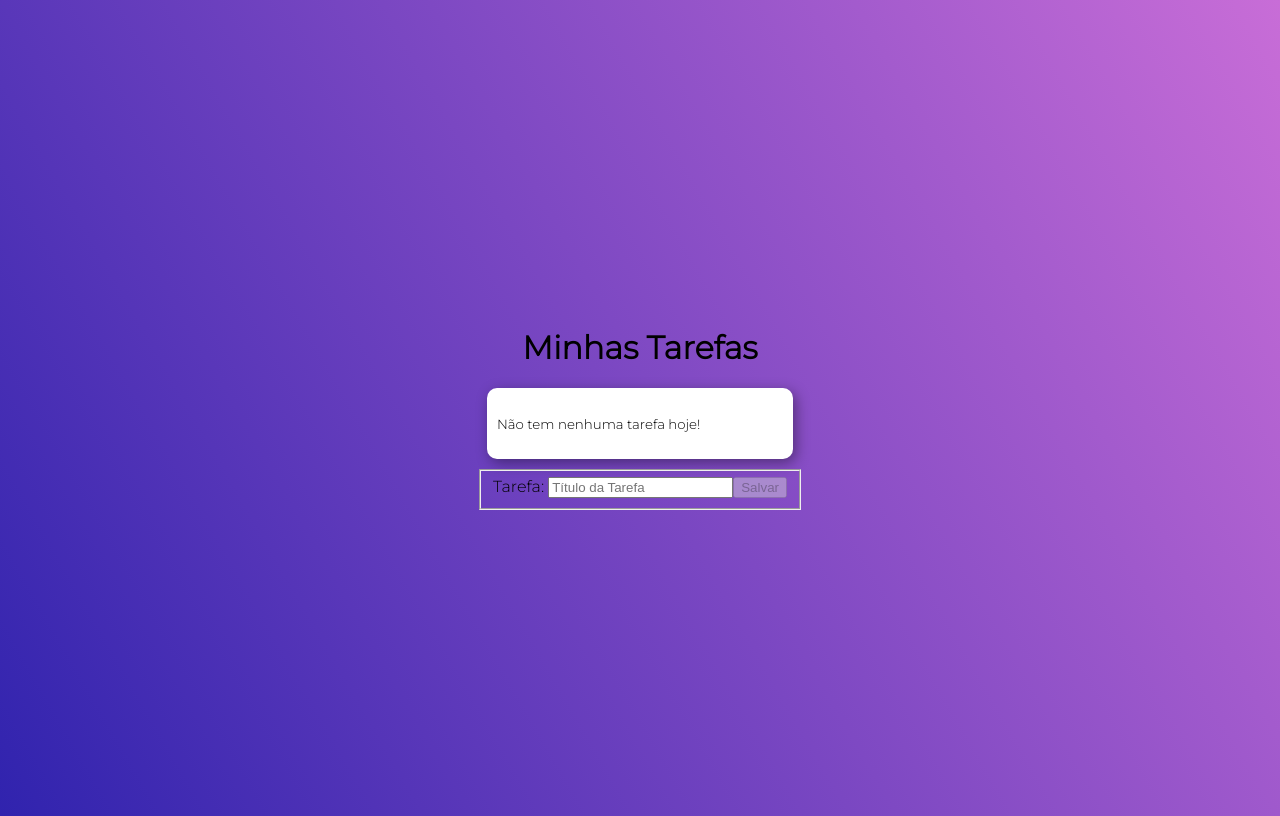
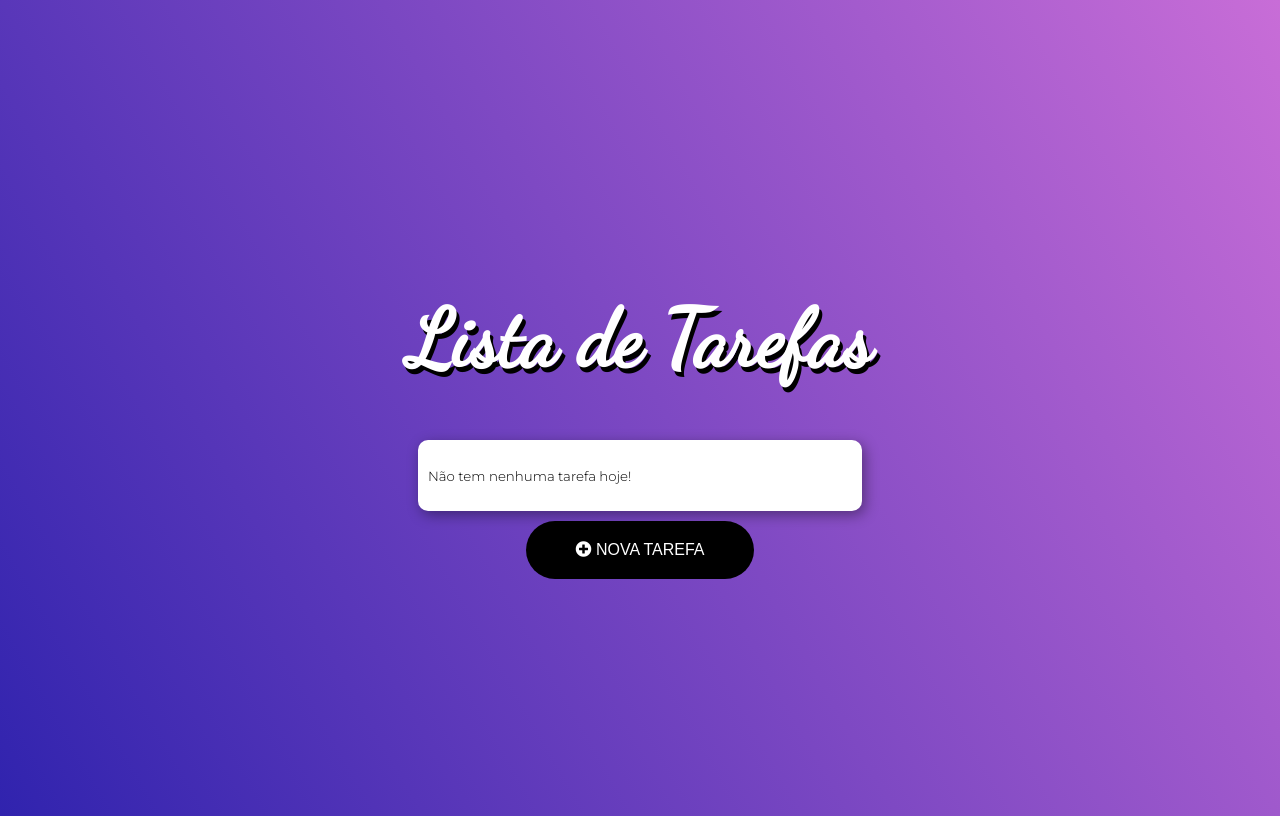
Before and after one commit to miltonhonji/Come-ando-com-Angular, an Angular app: page / in a window 1280 px wide. Built offline with nearby package versions, Linux system fonts and the light colour scheme.

Commit message:
Alterações e estabilizando a tela.

```diff
--- a/src/app/app.component.html
+++ b/src/app/app.component.html
@@ -1,5 +1,5 @@
-<h1>{{ title }}</h1>
-<ul>
+<h1 class="title animated jackInTheBox">Lista de Tarefas</h1>
+<ul class="animated flipInX" *ngIf="mode=='list'">
   <!--Mostrando quando não há nada cadastrado-->
   <p *ngIf="todos.length==0"><small>Não tem nenhuma tarefa hoje!</small></p>
   <li *ngFor="let todo of todos">
@@ -10,8 +10,9 @@
   </li>
 </ul>
 
+<div id="modal" *ngIf="mode=='add'" class="animated flipInX">
+  <h1 class="text-center">Nova Tarefa</h1>
   <form [formGroup]="form">
-  <fieldset> <!--Em alguns casos em form.controls.pristine aparece para validar o formulario como um todo -->
        <label>Tarefa: </label>
           <input
             type="text"
@@ -20,8 +21,24 @@
             formControlName="title">
           <!--Campo para validar os caracteres-->
           <!--Pristine: se o controle do formulário, já foi modificado ou não.-->
-      <small *ngIf="form.controls.title.invalid && !form.controls.title.pristine">Este campo deve conter entre 3 e 60 caracteres</small>
+        <small class="danger" *ngIf="form.controls.title.invalid && !form.controls.title.pristine">
+          Este campo deve conter entre 3 e 60 caracteres<br>
+        </small>
+        <p class="text-center">
           <!--Disabilitou o botão para salvar.-->
-      <button [disabled]="form.invalid" (click)="add()">Salvar</button>
-  </fieldset>
+          <button class="button" [disabled]="form.invalid" (click)="add()"><i class="far fa-save"></i> Salvar</button>
+        </p>
   </form>
+  <br><br>
+</div>
+
+<button class="add-button animated fadeInUp button" (click)="changeMode('add')" *ngIf="mode=='list'">
+  <i class="fas fa-plus-circle"></i>
+  NOVA TAREFA
+</button>
+
+<button class="add-button animated fadeInUp button" (click)="changeMode('list')" *ngIf="mode=='add'">
+  <!--icone-->
+  <i class="fas fa-times"></i>
+  CANCELAR
+</button>
--- a/src/app/app.component.ts
+++ b/src/app/app.component.ts
@@ -10,6 +10,7 @@ import { FormGroup, FormBuilder, Validators } from '@angular/forms';
 })
 export class AppComponent {
     //Criando uma variável
+    public mode = 'list';
     public todos: Todo[] = []; //[] (vázio)
     public title: String = 'Minhas Tarefas';
     public form: FormGroup;
@@ -84,6 +85,7 @@ export class AppComponent {
       //Este método transforma o JSON em uma string.
       const data = JSON.stringify(this.todos);
       localStorage.setItem('todos', data);
+      this.mode = 'list';
     }
 
     //Load para mostrar os nomes
@@ -98,4 +100,8 @@ export class AppComponent {
         this.todos = [];
       }
     }
+
+    changeMode(mode: string) {
+      this.mode = mode;
+    }
 }
--- a/src/index.html
+++ b/src/index.html
@@ -6,7 +6,9 @@
   <base href="/">
   <meta name="viewport" content="width=device-width, initial-scale=1">
   <link rel="icon" type="image/x-icon" href="favicon.ico">
-  <link href="https://fonts.googleapis.com/css2?family=Montserrat:wght@300&display=swap" rel="stylesheet">
+  <link href="https://fonts.googleapis.com/css?family=Dancing+Script|Montserrat:100,200,300,400,500,600,700,800,900" rel="stylesheet">
+  <link rel="stylesheet" href="https://use.fontawesome.com/releases/v5.7.0/css/all.css" integrity="sha384-lZN37f5QGtY3VHgisS14W3ExzMWZxybE1SJSEsQp9S+oqd12jhcu+A56Ebc1zFSJ" crossorigin="anonymous">
+  <link rel="stylesheet" href="https://cdnjs.cloudflare.com/ajax/libs/animate.css/3.7.0/animate.min.css">
 </head>
 <body>
   <app-root></app-root>
--- a/src/styles.css
+++ b/src/styles.css
@@ -1,4 +1,5 @@
 /* You can add global styles to this file, and also import other style files */
+/*se não tiver ponto, */
 body {
   /*Propriedades*/
   height:100vh; /*Imagem da tela*/
@@ -56,3 +57,51 @@ ul{
   -moz-box-shadow: 3px 4px 14px 0px rgba(0, 0, 0 , 0.39);
   box-shadow: 3px 4px 14px 0px rgba(0, 0, 0, 0.39);
 }
+/*o ponto estiliza o class*/
+.title {
+  font-family:'Dancing Script', cursive;
+  color: #fff;
+  font-size: 5em; /*Relativo ao texto*/
+  text-shadow: 3px 5px #000;
+}
+
+.text-center {
+  text-align: center;
+}
+
+.button {
+  background-color: #000;
+  border: none;
+  padding: 20px;
+  color: #fff;
+  border-radius: 30px;
+  font-size: 1em;
+  padding-left: 50px;
+  padding-right: 50px;
+}
+/*# estiliza o ID*/
+#modal {
+  text-align: left;
+  margin: 10px;
+  padding: 10px;
+  background: #fff;
+  border-radius: 10px;
+  -webkit-box-shadow: 3px 4px 14px 0px rgba(0, 0, 0, 0.39);
+  -moz-box-shadow: 3px 4px 14px 0px rgba(0, 0, 0, 0.39);
+  box-shadow: 3px 4px 14px 0px rgba(0,0,0, 0.39);
+}
+
+input {
+  width: 100%;
+  line-height: 50px;
+  text-indent: 10px;
+  font-size: 1.2em;
+}
+/*Mensagem de erro*/
+.danger{
+  background-color: #ff0000;
+  color: #fff;
+  font-weight: bold;
+  padding: 5px;
+  margin-top: 10px;
+}
```
Also changed, not shown: Aula - Resumo.txt. Lines whose indentation alone changed are shown as unchanged.
